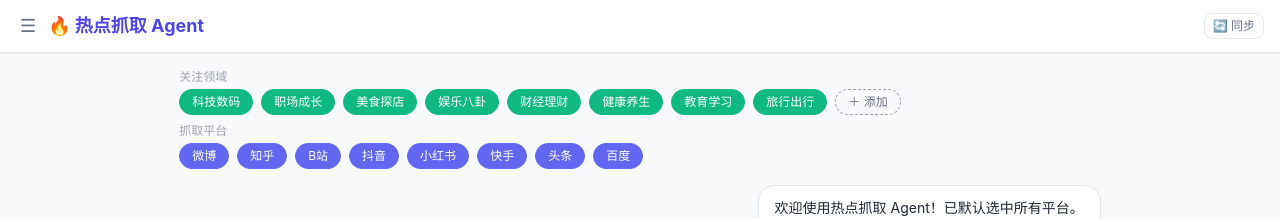
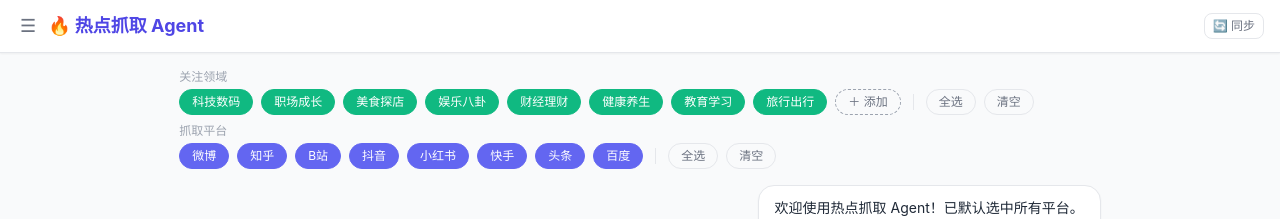
Before and after one commit to rensiyu6162-star/hot-topic-agent, a Next.js app: page / in a window 1280 px wide. Shown: the top 219 px of the page. Built offline with nearby package versions, Linux system fonts and the light colour scheme.

Commit message:
feat(ui): add select-all/clear buttons for domains and platforms
Also strip markdown asterisks/hashes from extracted topics so search-link titles and reports don't show stray ** symbols.

```diff
--- a/src/app/api/detail/route.ts
+++ b/src/app/api/detail/route.ts
@@ -104,10 +104,10 @@
     u
   );
 
-// 去掉书名号/引号/括号/标点等会干扰搜索分词的符号，得到核心词
+// 去掉书名号/引号/括号/星号/标点等会干扰搜索分词的符号，得到核心词
 const cleanTopic = (t: string) =>
   t
-    .replace(/[《》「」【】〈〉“”"'`（）()\[\]｜|、，,。.！!？?~—\-]/g, " ")
+    .replace(/[《》「」【】〈〉“”"'`（）()\[\]｜|、，,。.！!？?~—\-*#]/g, " ")
     .replace(/\s+/g, " ")
     .trim();
 
--- a/src/app/page.tsx
+++ b/src/app/page.tsx
@@ -321,6 +321,11 @@
     );
   };
 
+  const selectAllDomains = () => setSelectedDomains([...domainOptions]);
+  const clearDomains = () => setSelectedDomains([]);
+  const selectAllPlatforms = () => setSelectedPlatforms([...PLATFORMS]);
+  const clearPlatforms = () => setSelectedPlatforms([]);
+
   const addCustomDomain = () => {
     const d = domainInput.trim();
     if (!d) {
@@ -500,6 +505,19 @@
             ＋ 添加
           </button>
         )}
+        <span className="mx-1 h-4 w-px bg-gray-200" />
+        <button
+          onClick={selectAllDomains}
+          className="px-3 py-1 rounded-full text-xs border border-gray-200 text-gray-500 hover:border-emerald-300 hover:text-emerald-500 transition"
+        >
+          全选
+        </button>
+        <button
+          onClick={clearDomains}
+          className="px-3 py-1 rounded-full text-xs border border-gray-200 text-gray-500 hover:border-emerald-300 hover:text-emerald-500 transition"
+        >
+          清空
+        </button>
       </div>
     );
   };
@@ -510,7 +528,7 @@
       ...PLATFORMS.filter((p) => !selectedPlatforms.includes(p)),
     ];
     return (
-      <div className="flex flex-wrap gap-2">
+      <div className="flex flex-wrap gap-2 items-center">
         {ordered.map((p) => {
           const active = selectedPlatforms.includes(p);
           return (
@@ -527,6 +545,19 @@
             </button>
           );
         })}
+        <span className="mx-1 h-4 w-px bg-gray-200" />
+        <button
+          onClick={selectAllPlatforms}
+          className="px-3 py-1 rounded-full text-xs border border-gray-200 text-gray-500 hover:border-indigo-300 hover:text-indigo-500 transition"
+        >
+          全选
+        </button>
+        <button
+          onClick={clearPlatforms}
+          className="px-3 py-1 rounded-full text-xs border border-gray-200 text-gray-500 hover:border-indigo-300 hover:text-indigo-500 transition"
+        >
+          清空
+        </button>
       </div>
     );
   };
@@ -550,12 +581,13 @@
     });
   };
 
-  // 从热点行里提取纯话题标题（去掉序号、⭐ 和 【】标签）
+  // 从热点行里提取纯话题标题（去掉序号、⭐、Markdown 星号/井号 和 【】标签）
   const extractTopic = (line: string) =>
     line
       .replace(/^\s*\d+[.、)]\s*/, "")
       .replace(/⭐/g, "")
       .replace(/【[^】]*】/g, "")
+      .replace(/[*#`]+/g, "")
       .trim();
 
   // 从热点行里提取平台标签（如 【微博】→ 微博），用于给详情报道标注来源
```
